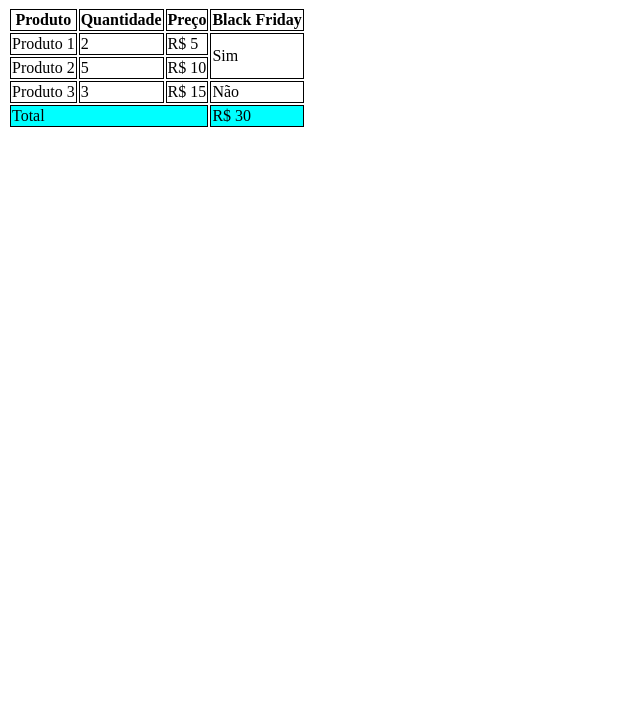
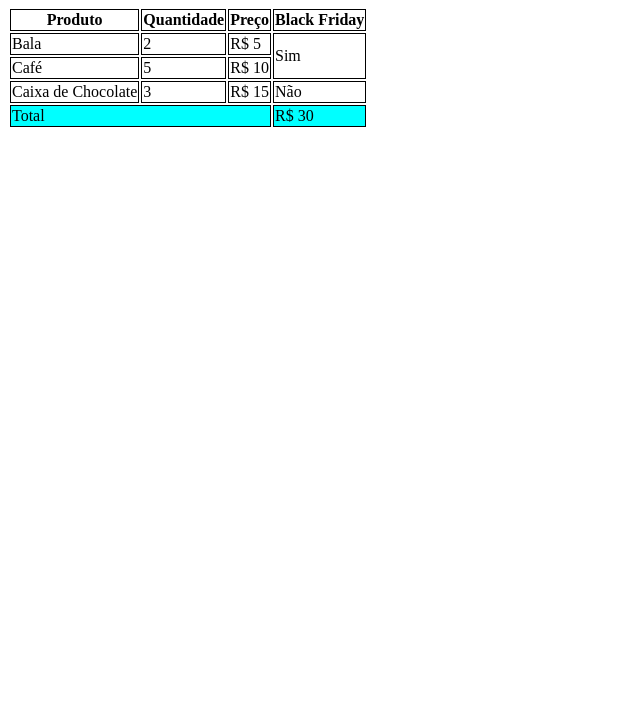
Before and after one commit to AdrianGabriel2508/Aula-Tabela, a plain HTML site: page index.html in a window 1280 px wide. Shown: the part 73-800 px from the top of the page, without its empty margins (0-640 px from the left). Drawn offline with Linux system fonts and the light colour scheme.

Commit message:
adicionado nome para os produtos

```diff
--- a/index.html
+++ b/index.html
@@ -28,18 +28,18 @@
 
         <tbody>
             <tr>
-                <td>Produto 1</td>
+                <td>Bala</td>
                 <td>2</td>
                 <td>R$ 5</td>
                 <td rowspan="2">Sim</td>
             </tr>
             <tr>
-                <td>Produto 2</td>
+                <td>Café</td>
                 <td>5</td>
                 <td>R$ 10</td>
             </tr>
             <tr>
-                <td>Produto 3</td>
+                <td>Caixa de Chocolate</td>
                 <td>3</td>
                 <td>R$ 15</td>
                 <td>Não</td>
```
